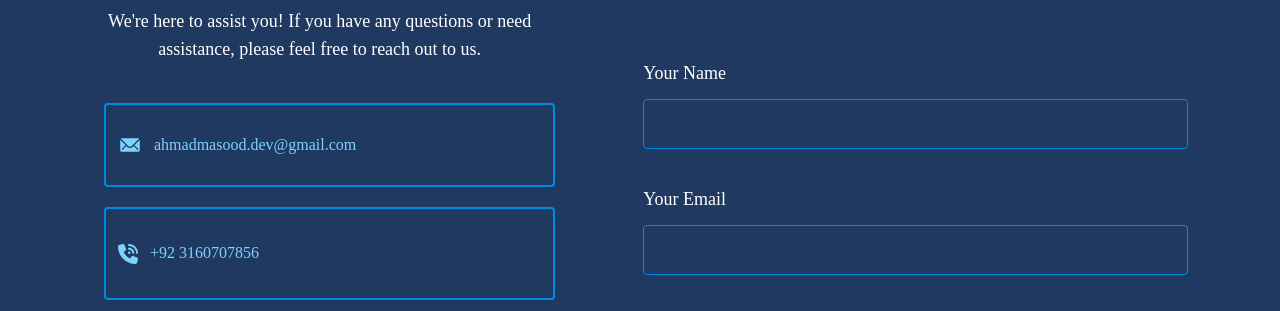
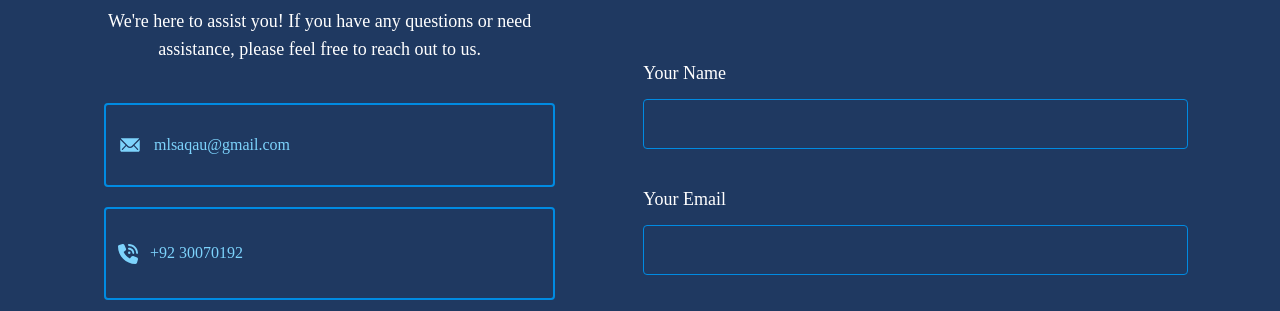
Before and after one commit to AhmadMasood-dev/MLSA-Qau, a React (Create React App) app: page / in a window 1280 px wide. Shown: the part 4220-4531 px from the top of the page. Built offline with nearby package versions, Linux system fonts and the light colour scheme; the HTML template or start-up script is replaced by a standard one.

Commit message:
Updated Contact Us

```diff
--- a/src/components/ContactUs.jsx
+++ b/src/components/ContactUs.jsx
@@ -51,11 +51,11 @@ const ContactUs = () => {
           <div className=" text-sky-300 ml-5 ">
             <div className="w-full  rounded  text-base outline-none  py-7 text-center justify-center md:justify-start md:px-3  hover:bg-primary border-2    border-secondary my-5 transition duration-300 ease-in-out flex items-center flex-wrap  ">
               <IoIosMail className="sm:inline-block mr-3 sm:h-6 sm:w-6 " />
-              <span>ahmadmasood.dev@gmail.com</span>
+              <span>mlsaqau@gmail.com</span>
             </div>
             <div className="w-full  rounded  text-base outline-none text-center   py-8 px-5  hover:bg-primary border-2   md:px-3 md:text-left border-secondary my-5 transition duration-300 ease-in-out ">
               <FaPhoneVolume className="inline-block mr-3 h-6 w-5 " />
-              <span>+92 3160707856</span>
+              <span>+92 30070192</span>
             </div>
           </div>
         </div>
```
